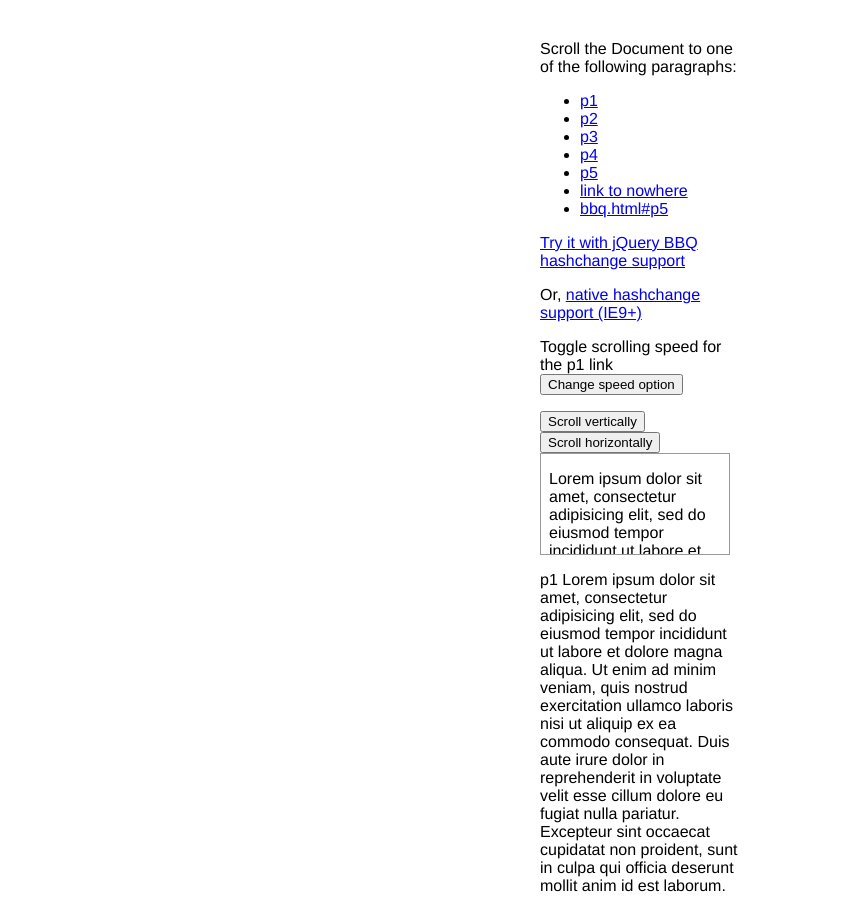
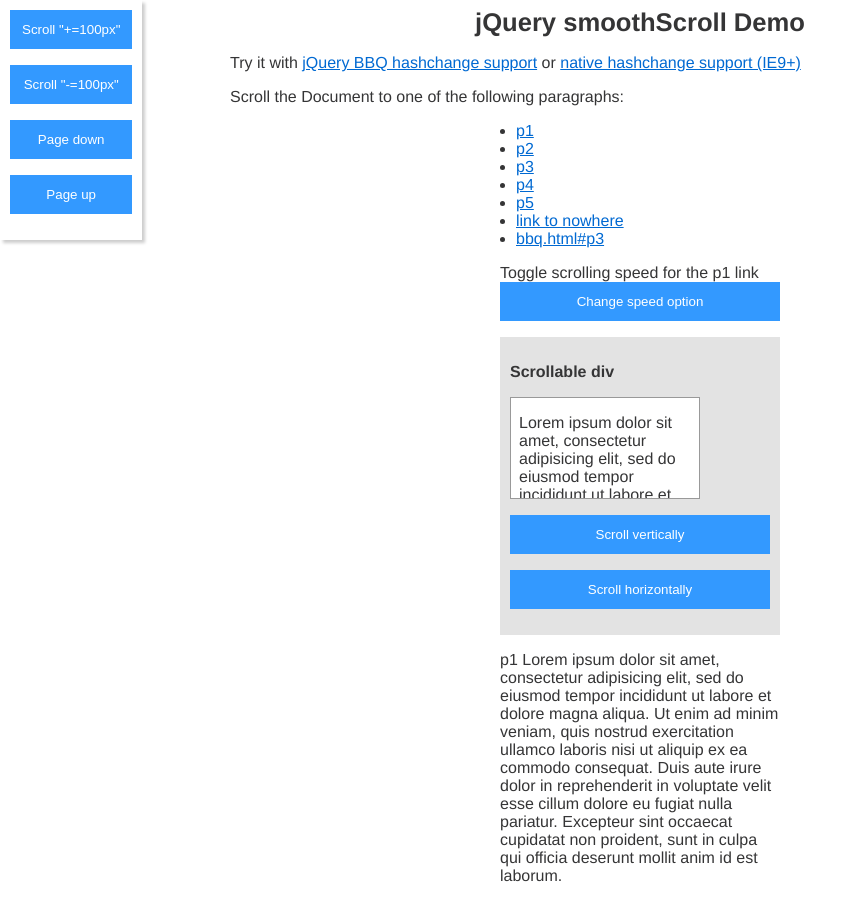
Before and after one commit to kswedberg/jquery-smooth-scroll, a website: page demo/index.html in a window 1280 px wide. Shown: the top 898 px of the page, without its empty margins (0-865 px from the left). Drawn offline with Linux system fonts and the light colour scheme.

Commit message:
Add relative scroll to demo and general demo cleanup

```diff
--- /dev/null
+++ b/demo/demo.css
@@ -0,0 +1,88 @@
+body {
+  font-family: Helvetica, Arial, sans-serif;
+  color: #353536;
+}
+h1 {
+  margin-top: 0;
+  text-align: center;
+  font-size: 1.6em;
+}
+ul {
+  padding-left: 1em;
+}
+.relative-scrollers {
+  position: fixed;
+  padding: 10px;
+  top: 0;
+  left: 0;
+  box-shadow: 3px 3px 3px rgba(0, 0, 0, .2);
+  background-color: #fff;
+  background-color: rgba(255, 255, 255, 0.8);
+}
+.relative-scrollers > div {
+  margin-bottom: 1em;
+}
+a {
+  color: #0069d2;
+}
+button {
+  background-color: #3399ff;
+  color: #fff;
+  border-width: 0;
+  padding: 12px;
+  width: 100%;
+}
+.container {
+  margin: 0 auto 60px;
+  max-width: 1100px;
+}
+.intro {
+  margin: 0 140px;
+}
+.demo-column {
+  margin: 0 auto 40px;
+  width: 280px;
+  padding: 0 140px;
+}
+.scrollme-wrapper {
+  padding: 10px;
+  background-color: #e3e3e3;
+}
+.scrollme {
+  height: 100px;
+  width: 180px;
+  overflow: auto;
+  padding-left: 8px;
+  border: 1px solid #999;
+  background-color: #fff;
+}
+.scrollme-x {
+  width: 400px;
+}
+.scrollme-x div,
+.scrollme-x p {
+  float: left;
+  width: 180px;
+}
+@media (max-width: 560px) {
+  .relative-scrollers {
+    box-sizing: border-box;
+    width: 100%;
+  }
+  .relative-scrollers > div {
+    width: 49%;
+    display: inline-block;
+  }
+
+  .container {
+    margin-top: 150px;
+  }
+
+  .intro,
+  .demo-column {
+    margin-left: 0;
+    margin-right: 0;
+    padding-left: 10px;
+    padding-right: 10px;
+  }
+}
--- a/demo/index.html
+++ b/demo/index.html
@@ -3,31 +3,8 @@
 <head>
   <meta charset="utf-8">
   <title>Smooth Scroll jQuery Plugin Demo</title>
-  <style type="text/css">
-    body {
-      font-family: Helvetica, Arial, sans-serif;
-    }
-    .container {
-      margin: 40px auto;
-      width: 200px;
-    }
-    .scrollme {
-      height: 100px;
-      width: 180px;
-      overflow: auto;
-      padding-left: 8px;
-      border: 1px solid #999;
-    }
-    .scrollme-x {
-      width: 400px;
-    }
-    .scrollme-x div,
-    .scrollme-x p {
-      float: left;
-      width: 180px;
-    }
-  </style>
-
+  <meta name="viewport" content="width=device-width, initial-scale=1">
+  <link rel="stylesheet" href="demo.css">
   <script src="../lib/jquery/jquery.js"></script>
   <script src="../src/jquery.smooth-scroll.js"></script>
   <script>
@@ -70,13 +47,51 @@
 
       });
 
+      $('#scroll-relative-plus').on('click', function() {
+        var wHeight = $(window).height();
+        $.smoothScroll('+=100px');
       });
+      $('#scroll-relative-minus').on('click', function() {
+        $.smoothScroll('-=100px');
+      });
+      $('.page-scroll').on('click', function() {
+        var wHeight = $(window).height();
+        var wWidth = $(window).width();
+        var rel = $(this).hasClass('down') ? '+=' : '-=';
 
+        if (wWidth <= 560) {
+          wHeight -= 130;
+        }
+
+        $.smoothScroll(rel + wHeight);
+      });
+    });
   </script>
+
 </head>
 <body>
+  <div class="relative-scrollers">
+    <div>
+      <button id="scroll-relative-plus">Scroll "+=100px"</button>
+    </div>
+    <div>
+      <button id="scroll-relative-minus">Scroll "-=100px"</button>
+    </div>
+    <div>
+      <button class="page-scroll down">Page down</button>
+    </div>
+    <div>
+      <button class="page-scroll up">Page up</button>
+    </div>
+  </div>
   <div class="container">
+    <div class="intro">
+      <h1>jQuery smoothScroll Demo</h1>
+      <p>Try it with <a href="bbq.html">jQuery BBQ hashchange support</a> or <a href="hashchange.html">native hashchange support (IE9+)</a></p>
       <p>Scroll the Document to one of the following paragraphs:</p>
+    </div>
+
+    <div class="demo-column">
       <ul class="mainnav">
         <li><a href="#p1">p1</a></li>
         <li><a href="#p2">p2</a></li>
@@ -84,14 +99,12 @@
         <li><a href="#p4">p4</a></li>
         <li><a href="#p5">p5</a></li>
         <li><a href="#foo">link to nowhere</a></li>
-      <li><a href="bbq.html#p5">bbq.html#p5</a></li>
+        <li><a href="bbq.html#p3">bbq.html#p3</a></li>
       </ul>
-    <p><a href="bbq.html">Try it with jQuery BBQ hashchange support</a></p>
-    <p>Or, <a href="hashchange.html">native hashchange support (IE9+)</a></p>
       <p>Toggle scrolling speed for the p1 link <button id="change-speed">Change speed option</button></p>
-    <button class="scrollsomething">Scroll vertically</button>
-    <button class="scrollhorz">Scroll horizontally</button>
 
+      <div class="scrollme-wrapper">
+        <p><strong>Scrollable div</strong></p>
         <div class="scrollme">
           <div class="scrollme-x">
             <p>Lorem ipsum dolor sit amet, consectetur adipisicing elit, sed do eiusmod tempor incididunt ut labore et dolore magna aliqua. Ut enim ad minim veniam, quis nostrud exercitation ullamco laboris nisi ut aliquip ex ea commodo consequat.
@@ -121,6 +134,9 @@
           </p>
         </div>
 
+        <p><button class="scrollsomething">Scroll vertically</button></p>
+        <p><button class="scrollhorz">Scroll horizontally</button></p>
+      </div>
       <p id="p1">p1 Lorem ipsum dolor sit amet, consectetur adipisicing elit, sed do eiusmod tempor incididunt ut labore et dolore magna aliqua. Ut enim ad minim veniam, quis nostrud exercitation ullamco laboris nisi ut aliquip ex ea commodo consequat. Duis aute irure dolor in reprehenderit in voluptate velit esse cillum dolore eu fugiat nulla pariatur. Excepteur sint occaecat cupidatat non proident, sunt in culpa qui officia deserunt mollit anim id est laborum.</p>
       <p id="p2">p2 Lorem ipsum dolor sit amet, consectetur adipisicing elit, sed do eiusmod tempor incididunt ut labore et dolore magna aliqua. Ut enim ad minim veniam, quis nostrud exercitation ullamco laboris nisi ut aliquip ex ea commodo consequat. Duis aute irure dolor in reprehenderit in voluptate velit esse cillum dolore eu fugiat nulla pariatur. Excepteur sint occaecat cupidatat non proident, sunt in culpa qui officia deserunt mollit anim id est laborum.</p>
       <p id="p3">p3 Lorem ipsum dolor sit amet, consectetur adipisicing elit, sed do eiusmod tempor incididunt ut labore et dolore magna aliqua. Ut enim ad minim veniam, quis nostrud exercitation ullamco laboris nisi ut aliquip ex ea commodo consequat. Duis aute irure dolor in reprehenderit in voluptate velit esse cillum dolore eu fugiat nulla pariatur. Excepteur sint occaecat cupidatat non proident, sunt in culpa qui officia deserunt mollit anim id est laborum.</p>
@@ -128,7 +144,7 @@
       <p id="p5">p5 Lorem ipsum dolor sit amet, consectetur adipisicing elit, sed do eiusmod tempor incididunt ut labore et dolore magna aliqua. Ut enim ad minim veniam, quis nostrud exercitation ullamco laboris nisi ut aliquip ex ea commodo consequat. Duis aute irure dolor in reprehenderit in voluptate velit esse cillum dolore eu fugiat nulla pariatur. Excepteur sint occaecat cupidatat non proident, sunt in culpa qui officia deserunt mollit anim id est laborum.</p>
       <p id="p6">p6 Lorem ipsum dolor sit amet, consectetur adipisicing elit, sed do eiusmod tempor incididunt ut labore et dolore magna aliqua. Ut enim ad minim veniam, quis nostrud exercitation ullamco laboris nisi ut aliquip ex ea commodo consequat. Duis aute irure dolor in reprehenderit in voluptate velit esse cillum dolore eu fugiat nulla pariatur. Excepteur sint occaecat cupidatat non proident, sunt in culpa qui officia deserunt mollit anim id est laborum.</p>
       <p class="subnav"><a href="#p1">p1</a> <a href="#p2">p2</a> <a href="#p3">p3</a> <a href="#p4">p4</a></p>
-
+    </div>
   </div>
 </body>
 </html>
```
Also changed, not shown: demo/bbq.html (+15 -19 lines), demo/hashchange.html (+10 -15 lines). Lines whose indentation alone changed are shown as unchanged.
